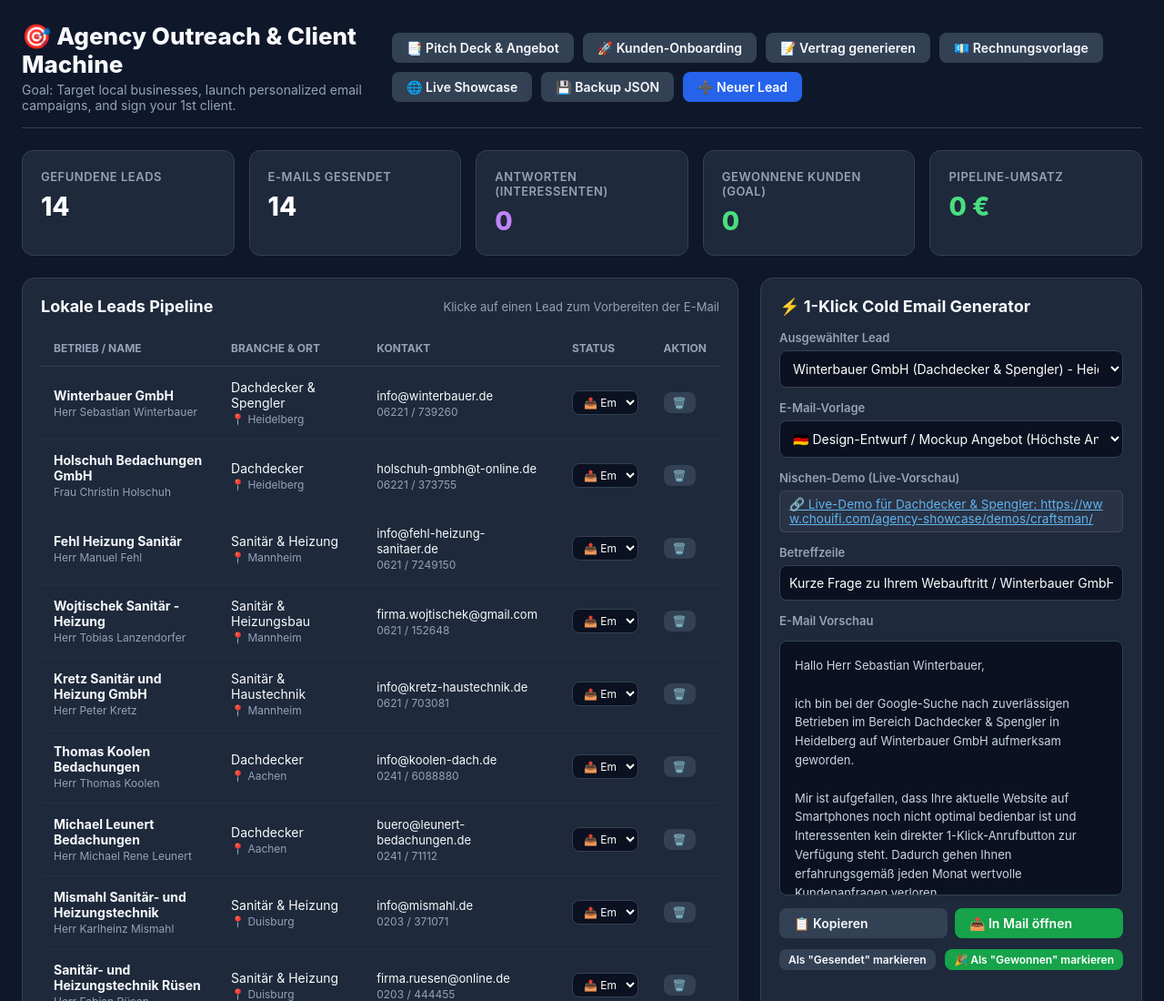
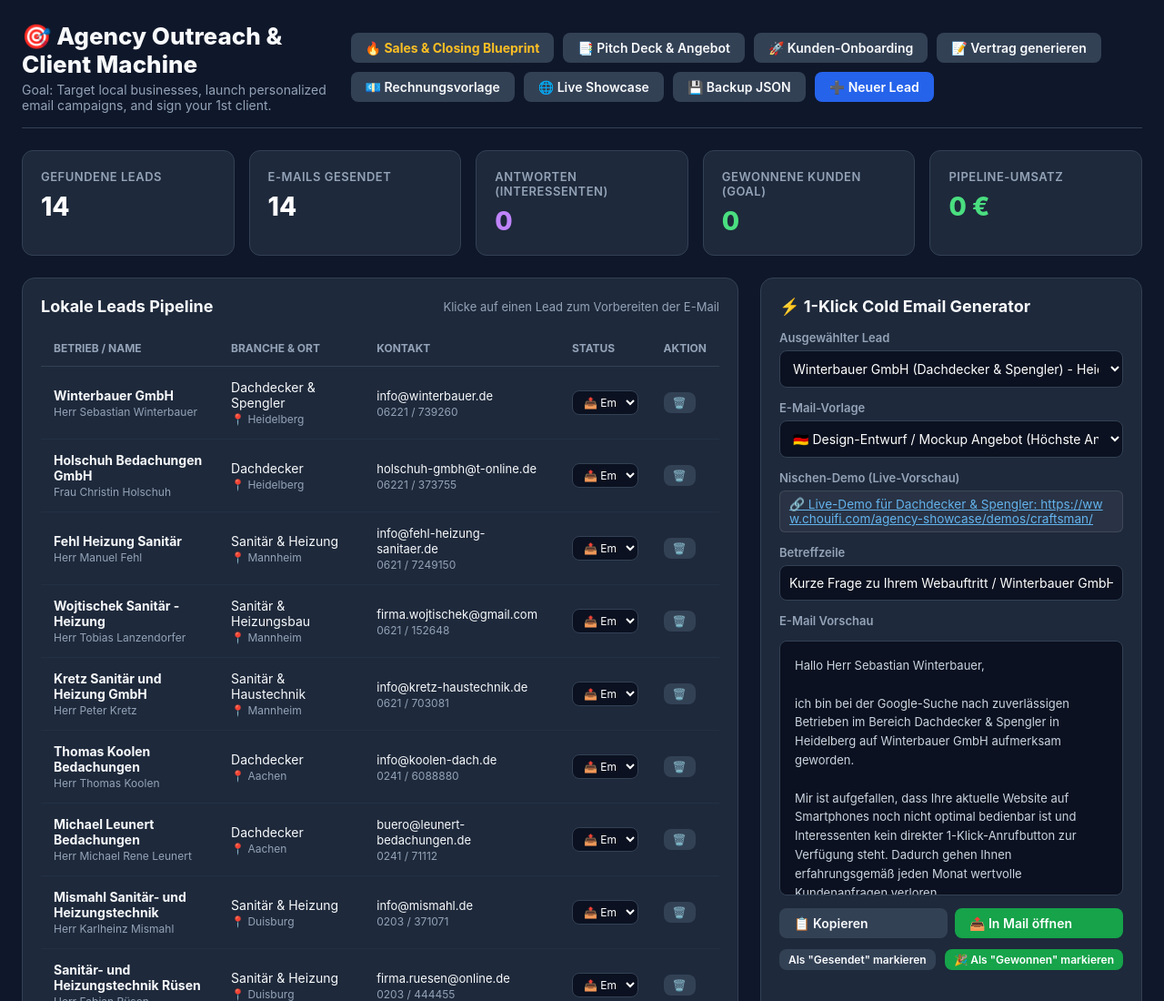
Before and after one commit to AC-MAD/agency-showcase, a plain HTML site: page app/dashboard.html in a window 1280 px wide. Shown: the top 1100 px of the page at 91% size. Drawn offline with Linux system fonts and the light colour scheme.

```diff
--- a/app/dashboard.html
+++ b/app/dashboard.html
@@ -91,6 +91,7 @@
         <p>Goal: Target local businesses, launch personalized email campaigns, and sign your 1st client.</p>
       </div>
       <div style="display: flex; gap: 10px; flex-wrap: wrap;">
+        <a href="../client-kit/sales_closing_blueprint.html" target="_blank" class="btn btn-secondary" style="text-decoration: none; border-color: rgba(245, 158, 11, 0.5); color: #fbbf24; font-weight: 700;">🔥 Sales & Closing Blueprint</a>
         <a href="../client-kit/proposal_deck.html" target="_blank" class="btn btn-secondary" style="text-decoration: none;">📑 Pitch Deck & Angebot</a>
         <a href="../client-kit/onboarding_form.html" target="_blank" class="btn btn-secondary" style="text-decoration: none;">🚀 Kunden-Onboarding</a>
         <a href="../client-kit/contract_generator.html" target="_blank" class="btn btn-secondary" style="text-decoration: none;">📝 Vertrag generieren</a>
```
